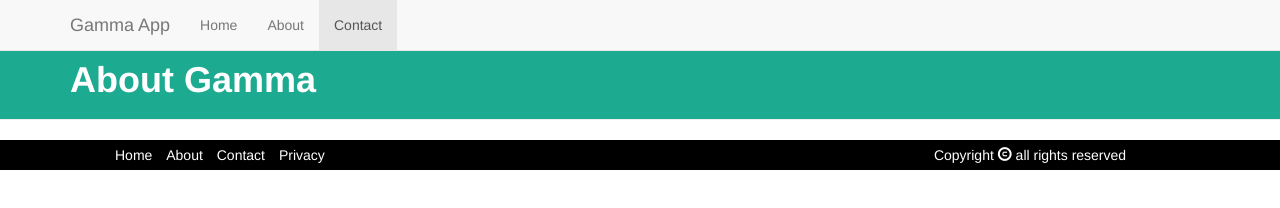
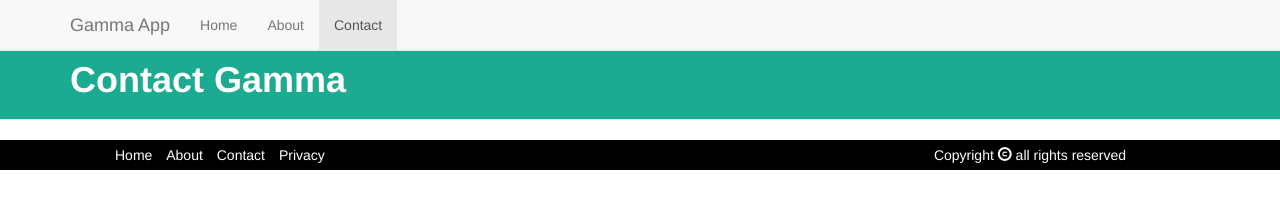
Before and after one commit to dvdprr6/gamma-app, a plain HTML site: page contact.html in a window 1280 px wide. Drawn offline with nearby package versions, Linux system fonts and the light colour scheme.

Commit message:
changed header

```diff
--- a/contact.html
+++ b/contact.html
@@ -41,7 +41,7 @@
       <div class="container">
         <div class="row">
           <div class="col-xs-12">
-            <h1>About Gamma</h1>
+            <h1>Contact Gamma</h1>
           </div>
         </div>
       </div>
```
